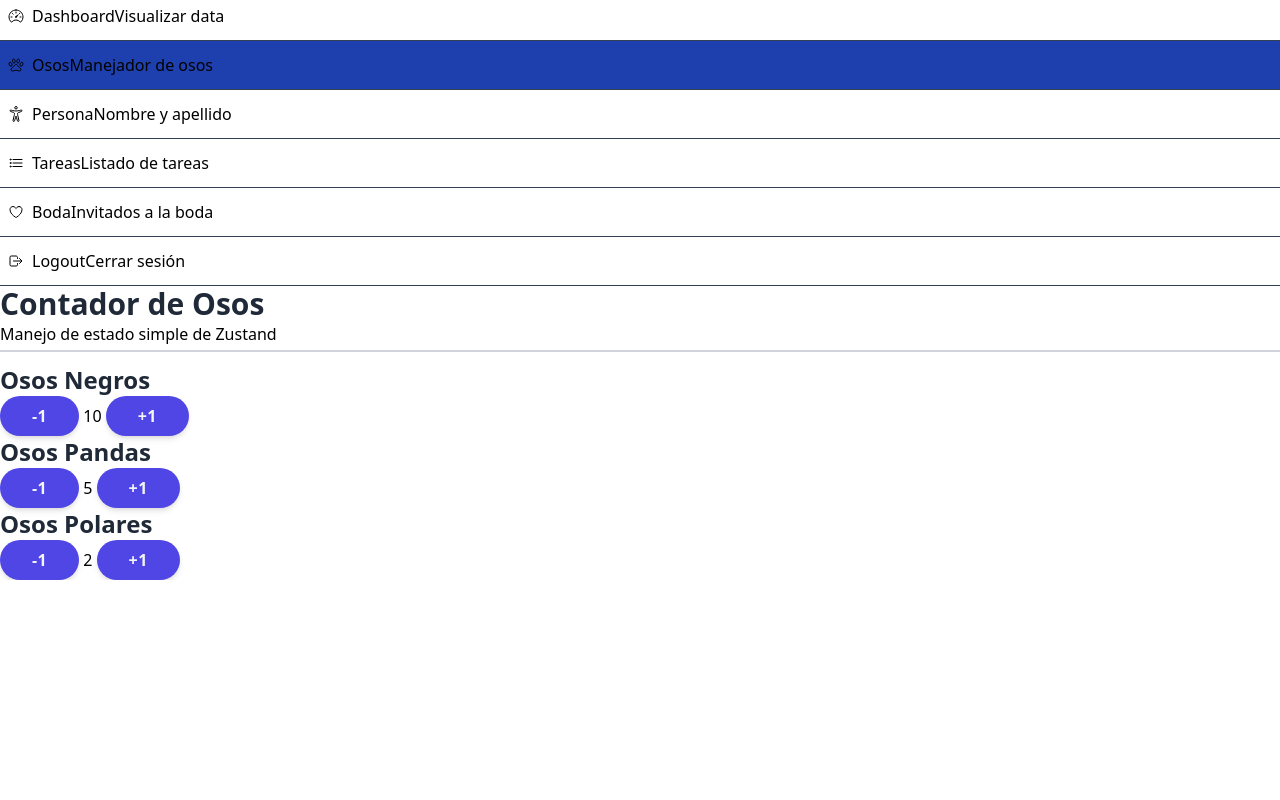
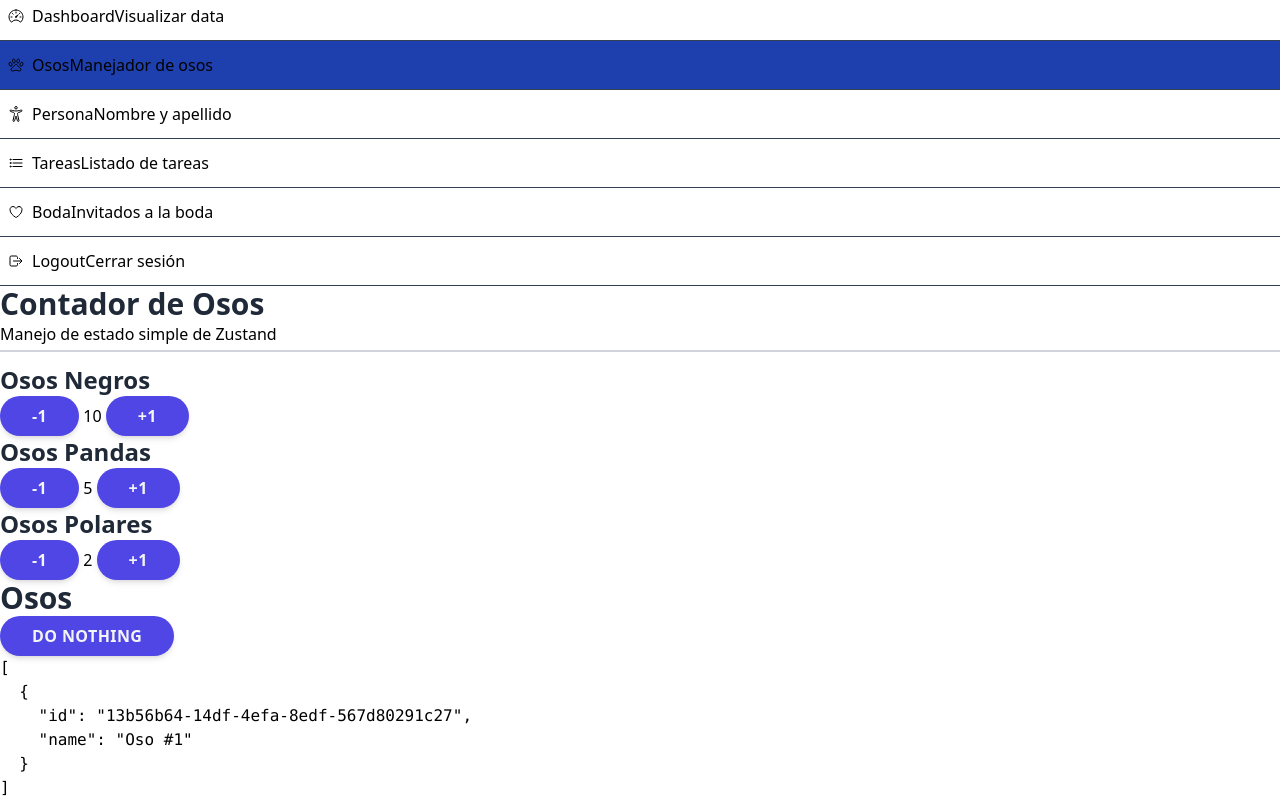
Before and after one commit to TomasCuevas/Aprendiendo-Zustand, a React (Vite) app: page /dashboard/bears in a window 1280 px wide. Shown: the part 416-1216 px from the top of the page. Before the commit the page ends 996 px from the top, so only its background shows below. Built offline with nearby package versions, Linux system fonts and the light colour scheme.

Commit message:
Objetos anidados en el Store

```diff
--- a/src/pages/01-basic/BearPage.tsx
+++ b/src/pages/01-basic/BearPage.tsx
@@ -1,3 +1,5 @@
+import { useShallow } from "zustand/react/shallow";
+
 //* COMPONENTS *//
 import { WhiteCard } from "../../components";
 
@@ -15,6 +17,8 @@
         <BlackBears />
         <PandaBears />
         <PolarBears />
+
+        <BearsDisplay />
       </div>
     </>
   );
@@ -70,3 +74,17 @@
     </WhiteCard>
   );
 };
+
+export const BearsDisplay = () => {
+  const bears = useBearsStore(useShallow((state) => state.bears));
+  const doNothing = useBearsStore((state) => state.doNothing);
+
+  return (
+    <WhiteCard>
+      <h1>Osos</h1>
+      <button onClick={() => doNothing()}>Do nothing</button>
+
+      <pre>{JSON.stringify(bears, null, 2)}</pre>
+    </WhiteCard>
+  );
+};
--- a/src/stores/bears/bears.store.ts
+++ b/src/stores/bears/bears.store.ts
@@ -1,4 +1,11 @@
 import { create } from "zustand";
+import { UUID } from "crypto";
+
+//* INTERFACES *//
+interface IBears {
+  id: UUID;
+  name: string;
+}
 
 //* STORE STATE *//
 interface BearsState {
@@ -6,9 +13,13 @@
   polarBears: number;
   pandaBears: number;
 
+  bears: IBears[];
+
   increaseBlackBears(by: number): void;
   increasePolarBears(by: number): void;
   increasePandaBears(by: number): void;
+
+  doNothing(): void;
 }
 
 export const useBearsStore = create<BearsState>((set) => ({
@@ -16,16 +27,22 @@
   pandaBears: 5,
   polarBears: 2,
 
+  bears: [{ id: crypto.randomUUID(), name: "Oso #1" }],
+
   //! INCREASE BLACK BEARS
-  increaseBlackBears: (by) => {
+  increaseBlackBears(by) {
     set((state) => ({ blackBears: state.blackBears + by }));
   },
 
-  increasePandaBears: (by) => {
+  increasePandaBears(by) {
     set((state) => ({ pandaBears: state.pandaBears + by }));
   },
 
-  increasePolarBears: (by) => {
+  increasePolarBears(by) {
     set((state) => ({ polarBears: state.polarBears + by }));
   },
+
+  doNothing() {
+    set((state) => ({ bears: [...state.bears] }));
+  },
 }));
```
